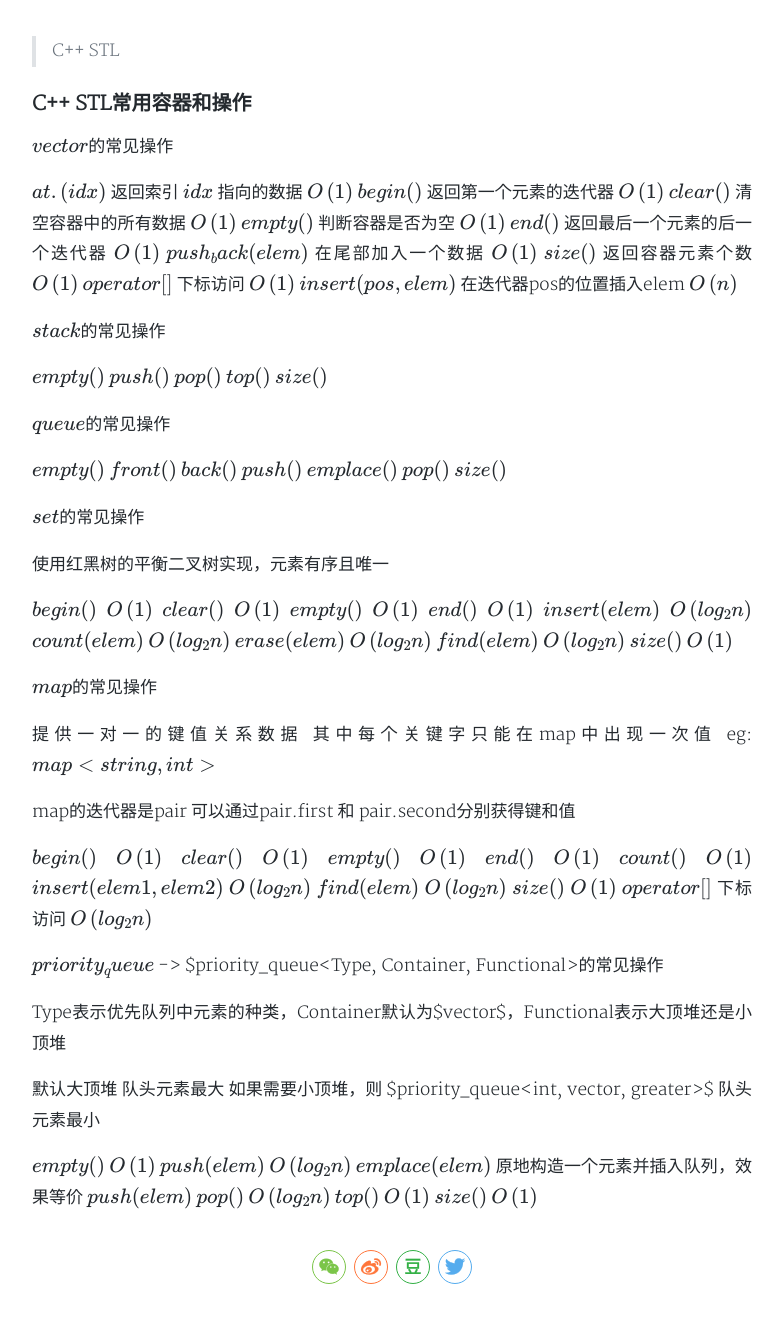
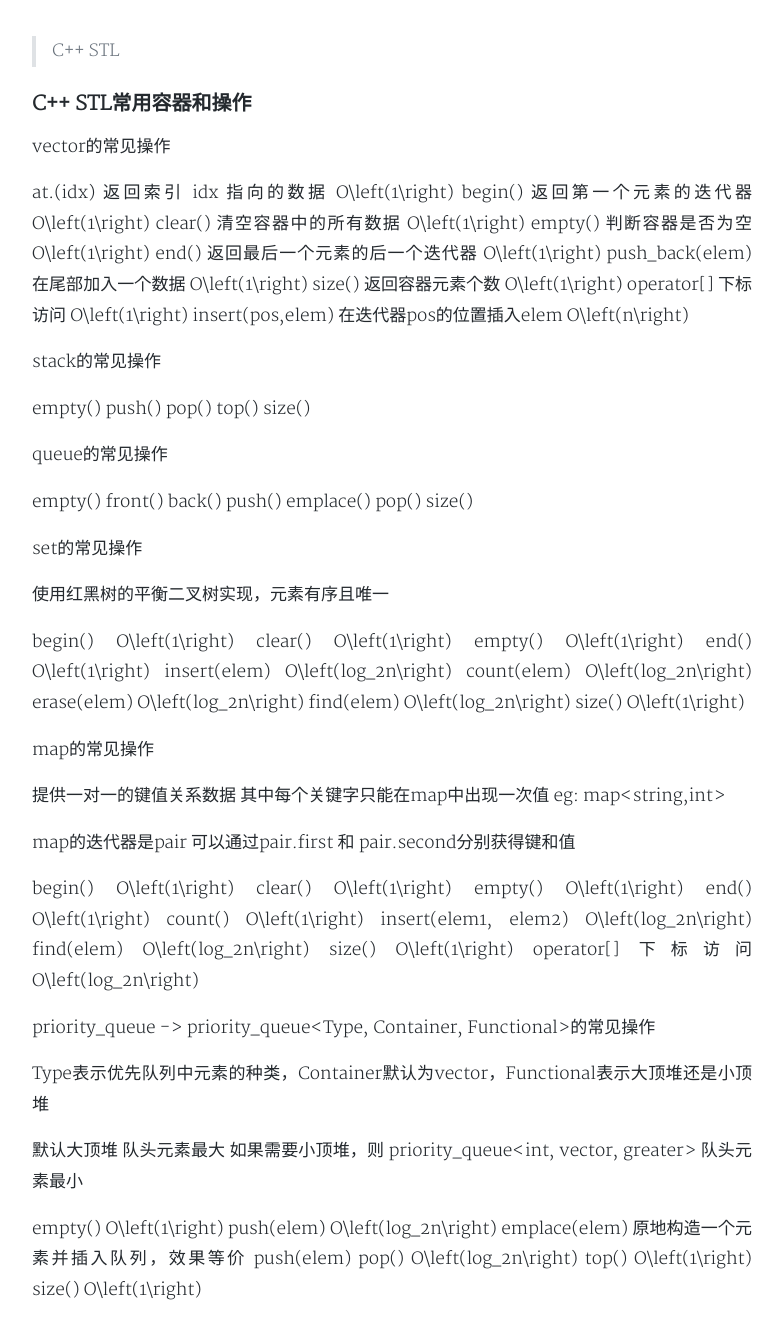
Before and after one commit to geekgitcode/geekgitcode.github.io, a Jekyll site: the page built from _posts/2020-09-24-C++STL.md, in a window 1280 px wide and 1400 px high, scrolled down 382 px, cut to the strip 82-1400 px from the top of the window. Shown: the whole strip, without its empty margins (248-1031 px from the left). Built offline with Jekyll 4.4.1, drawn with Linux system fonts in a browser that asks for light colours; nearby versions of some CDN libraries; formulas are drawn with MathJax 3; a style sheet for code colours, icons or effects is not loaded.

Commit message:
Update 2020-09-24-C++STL.md

```diff
--- a/_posts/2020-09-24-C++STL.md
+++ b/_posts/2020-09-24-C++STL.md
@@ -11,96 +11,96 @@
 
 ### C++ STL常用容器和操作
 
-$vector$的常见操作
+vector的常见操作
 
-$at.(idx)$ 返回索引 $idx$ 指向的数据 $O\left(1\right)$
-$begin()$ 返回第一个元素的迭代器 $O\left(1\right)$
-$clear() $ 清空容器中的所有数据 $O\left(1\right)$
-$empty()$ 判断容器是否为空 $O\left(1\right)$
-$end()$ 返回最后一个元素的后一个迭代器 $O\left(1\right)$
-$push\_back(elem)$ 在尾部加入一个数据 $O\left(1\right)$
-$size()$ 返回容器元素个数 $O\left(1\right)$
-$operator[]$ 下标访问 $O\left(1\right)$
-$insert(pos,elem)$ 在迭代器pos的位置插入elem $O\left(n\right)$
+at.(idx)    返回索引 idx 指向的数据      O\left(1\right)
+begin()    返回第一个元素的迭代器      O\left(1\right)
+clear()     清空容器中的所有数据          O\left(1\right)
+empty()  判断容器是否为空                  O\left(1\right)
+end()      返回最后一个元素的后一个迭代器    O\left(1\right)
+push\_back(elem)     在尾部加入一个数据      O\left(1\right)
+size()      返回容器元素个数                 O\left(1\right)
+operator[]      下标访问                      O\left(1\right)
+insert(pos,elem)      在迭代器pos的位置插入elem    O\left(n\right)
 
 
 
 
 
-$stack$的常见操作
+stack的常见操作
 
-$empty()$
-$push()$
-$pop()$
-$top()$
-$size()$
+empty()
+push()
+pop()
+top()
+size()
 
 
 
 
 
-$queue$的常见操作
+queue的常见操作
 
-$empty()$
-$front()$
-$back()$
-$push()$
-$emplace()$
-$pop()$
-$size()$
+empty()
+front()
+back()
+push()
+emplace()
+pop()
+size()
 
 
 
 
 
-$set$的常见操作
+set的常见操作
 
 使用红黑树的平衡二叉树实现，元素有序且唯一
 
-$begin()$      $O\left(1\right)$
-$clear()$      $O\left(1\right)$
-$empty()$      $O\left(1\right)$
-$end()$      $O\left(1\right)$
-$insert(elem)$      $O\left(log_2n\right)$
-$count(elem)$      $O\left(log_2n\right)$
-$erase(elem)$      $O\left(log_2n\right)$
-$find(elem)$      $O\left(log_2n\right)$
-$size()$      $O\left(1\right)$
+begin()         O\left(1\right)
+clear()          O\left(1\right)
+empty()       O\left(1\right)
+end()           O\left(1\right)
+insert(elem)      O\left(log_2n\right)
+count(elem)      O\left(log_2n\right)
+erase(elem)      O\left(log_2n\right)
+find(elem)         O\left(log_2n\right)
+size()                  O\left(1\right)
 
 
 
 
 
-$map$的常见操作
+map的常见操作
 
-提供一对一的键值关系数据 其中每个关键字只能在map中出现一次值 eg:     $map<string,int>$
+提供一对一的键值关系数据 其中每个关键字只能在map中出现一次值 eg:     map<string,int>
 
 map的迭代器是pair  可以通过pair.first 和 pair.second分别获得键和值
 
-$begin()$      $O\left(1\right)$
-$clear()$      $O\left(1\right)$
-$empty()$      $O\left(1\right)$
-$end()$      $O\left(1\right)$
-$count()$      $O\left(1\right)$
-$insert(elem1, elem2)$      $O\left(log_2n\right)$
-$find(elem)$      $O\left(log_2n\right)$
-$size()$      $O\left(1\right)$
-$operator[]$ 下标访问 $O\left(log_2n\right)$
+begin()    		 O\left(1\right)
+clear()      	    O\left(1\right)
+empty()      	 O\left(1\right)
+end()      		 O\left(1\right)
+count()      	  O\left(1\right)
+insert(elem1, elem2)     O\left(log_2n\right)
+find(elem)      		O\left(log_2n\right)
+size()      			O\left(1\right)
+operator[] 下标访问 	O\left(log_2n\right)
 
 
 
 
 
-$priority\_queue$   ->     $priority\_queue<Type, Container, Functional>的常见操作
+priority_queue   ->     priority_queue<Type, Container, Functional>的常见操作
 
-Type表示优先队列中元素的种类，Container默认为$vector<int>$，Functional表示大顶堆还是小顶堆
+Type表示优先队列中元素的种类，Container默认为vector<int>，Functional表示大顶堆还是小顶堆
 
 默认大顶堆 队头元素最大
-如果需要小顶堆，则 $priority\_queue<int, vector<int>, greater<int>>$ 队头元素最小
+如果需要小顶堆，则 priority_queue<int, vector<int>, greater<int>> 队头元素最小
 
-$empty()$      $O\left(1\right)$
-$push(elem)$      $O\left(log_2n\right)$
-$emplace(elem)$  原地构造一个元素并插入队列，效果等价 $push(elem)$
-$pop()$      $O\left(log_2n\right)$
-$top()$      $O\left(1\right)$
-$size()$      $O\left(1\right)$
+empty()      	O\left(1\right)
+push(elem)      O\left(log_2n\right)
+emplace(elem)  原地构造一个元素并插入队列，效果等价 push(elem)
+pop()      		O\left(log_2n\right)
+top()      		O\left(1\right)
+size()      	O\left(1\right)
```
